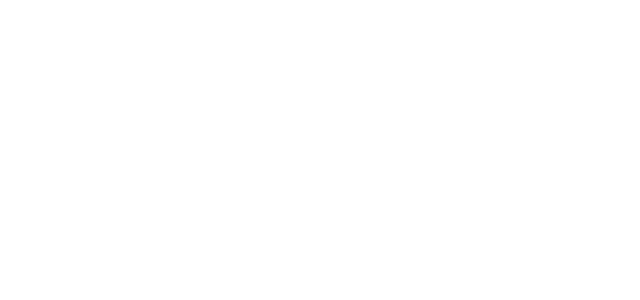
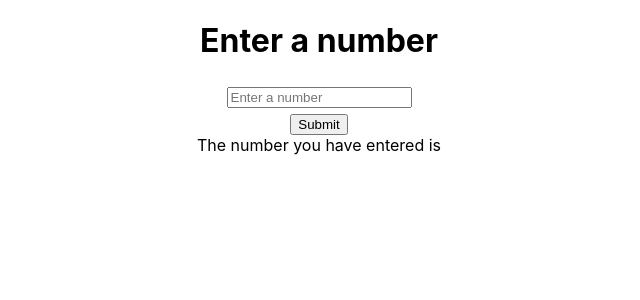
Before and after one commit to DhruvRastogi15/react-project-guide, a React (Create React App) app: page /OddEven in a window 1280 px wide. Shown: the top 300 px of the page, without its empty margins (321-961 px from the left). Built offline with nearby package versions, Linux system fonts and the light colour scheme.

Commit message:
New things added

```diff
--- a/src/App.js
+++ b/src/App.js
@@ -5,6 +5,7 @@
 import HomePage from "../src/Components/Home/HomePage"
 import Login from "../src/Components/Login/Login"
 import SignUp from "../src/Components/Login/SignUp"
+import OddEven from "../src/Components/Programs/OddEven"
 
 class App extends React.Component {
   render() {
@@ -15,6 +16,7 @@
           <Route exact path="/Login" component={Login} />
           <Route exact path="/SignUp" component={SignUp} />
           <Route exact path="/HomePage" component={HomePage} />
+          <Route exact path="/OddEven" component={OddEven} />
         </div>
       </Router>
     );
--- /dev/null
+++ b/src/Components/CommonComponents/Header.js
@@ -0,0 +1,24 @@
+import React from 'react'
+
+export default class Header extends React.Component {
+    constructor(props) {
+        super(props);
+        this.state = {
+            isVisible: false,
+        };
+    }
+
+    componentDidMount() {
+
+    }
+
+    render() {
+        return (
+            <div style={{ background: 'linear-gradient(to left,rgba(350,100,10,5),transparent)' }}>
+                <h1>Dhruv</h1>
+            </div>
+        )
+    }
+
+
+}
--- a/src/Components/Home/HomePage.js
+++ b/src/Components/Home/HomePage.js
@@ -1,4 +1,5 @@
 import React from 'react'
+import Header from "../CommonComponents/Header";
 
 class HomePage extends React.Component {
     constructor() {
@@ -13,32 +14,11 @@
 
     render() {
         return (
-            <div>
-                <h1>This is Home Page</h1>
-{/* <div style={{ marginLeft: 100, marginRight: 100, height: 100, alignItems: 'center', justifyContent: 'center', borderRadius: 10 }}>
-                        <div style={{}}>
-                            <div style={{}}>
-                                <Button
-                                    onClick={this.onPress}
-                                    style={{ height: 40, width: 100, marginRight: 40, marginTop: 10, color: 'green', borderRadius: 10 }}
-                                >
-                                    Press Me!!
-                        </Button>
-                                <Button
-                                    onClick={this.onPressReset}
-                                    style={{ height: 40, width: 100, color: 'red', borderRadius: 10 }}>
-                                    Reset
-                        </Button>
+            <div style={{ background: 'linear-gradient(to left,rgba(350,100,10,5),transparent)', height: 100, marginTop: 0,justifyContent:'flex-start' }}>
+                <h1>Dhruv</h1>
+            </div>
 
-                            </div>
-                        </div>
-                        <Button
-                            onClick={this.StartOver}
-                            style={{ height: 40, width: 100, color: 'red', borderRadius: 10, marginTop: 20 }}>
-                            Start Over.
-                        </Button>
-                    </div> */}
-            </div>
+
         );
     }
 }
--- a/src/Components/Login/LoginPage.js
+++ b/src/Components/Login/LoginPage.js
@@ -84,7 +84,11 @@
             pathname: "/SignUp"
         })
     }
-
+    onClickFoodMenu = () => {
+        this.props.history.push({
+            pathname: "/OddEven"
+        })
+    }
     render() {
         return (
             <div>
@@ -98,6 +102,11 @@
                     <Button
                         onClick={this.onClickSignUp}>
                         Sign Up</Button>
+                </div>
+                <div style={{ marginTop: 20 }}>
+                    <Button
+                        onClick={this.onClickFoodMenu}>
+                        Odd Even</Button>
                 </div>
                 {this.state.topVisible ?
                     <h1>Enter Your Name</h1>
--- /dev/null
+++ b/src/Components/Programs/OddEven.js
@@ -0,0 +1,51 @@
+import React from 'react'
+import { Button } from 'react-bootstrap'
+
+class OddEven extends React.Component {
+    constructor() {
+        super()
+        this.state = {
+            number: null,
+            type: ''
+        }
+    }
+
+    componentDidMount() {
+
+    }
+    Item(props) {
+        return <li>{props.value}</li>;
+    }
+    evenOdd = () => {
+
+    }
+
+    onChange = e => {
+        this.setState({ [e.target.id]: e.target.value });
+    }
+    onClick = () => {
+        if (this.state.number % 2 == 0) {
+            this.setState({
+                type: 'even'
+            })
+        } else {
+            this.setState({
+                type: 'odd'
+            })
+        }
+        // this.setState({})
+    }
+    render() {
+        return (
+            <div style={{ marginTop: 20 }}>
+                <h1>Enter a number</h1>
+
+                <input type='Number' placeholder='Enter a number' id='number' value={this.state.number} onChange={this.onChange} style={{ marginTop: 5, marginBottom: 5 }}></input><br />
+                <input type='Submit' onClick={this.onClick}></input><br />
+                <text>The number you have entered is {this.state.type}</text>
+            </div>
+        )
+    }
+}
+
+export default OddEven;
```
Also changed, not shown: 2 other files (tests, documents, lock files or other folders).
